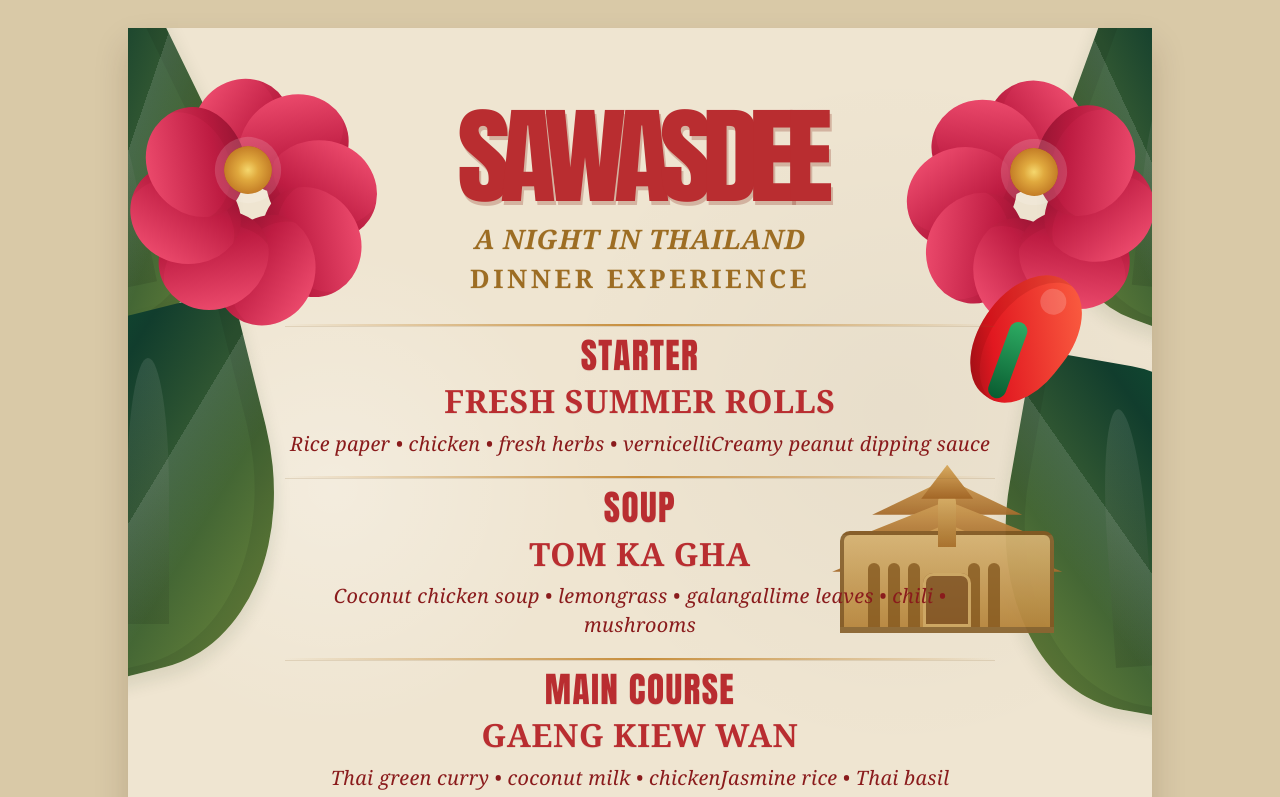
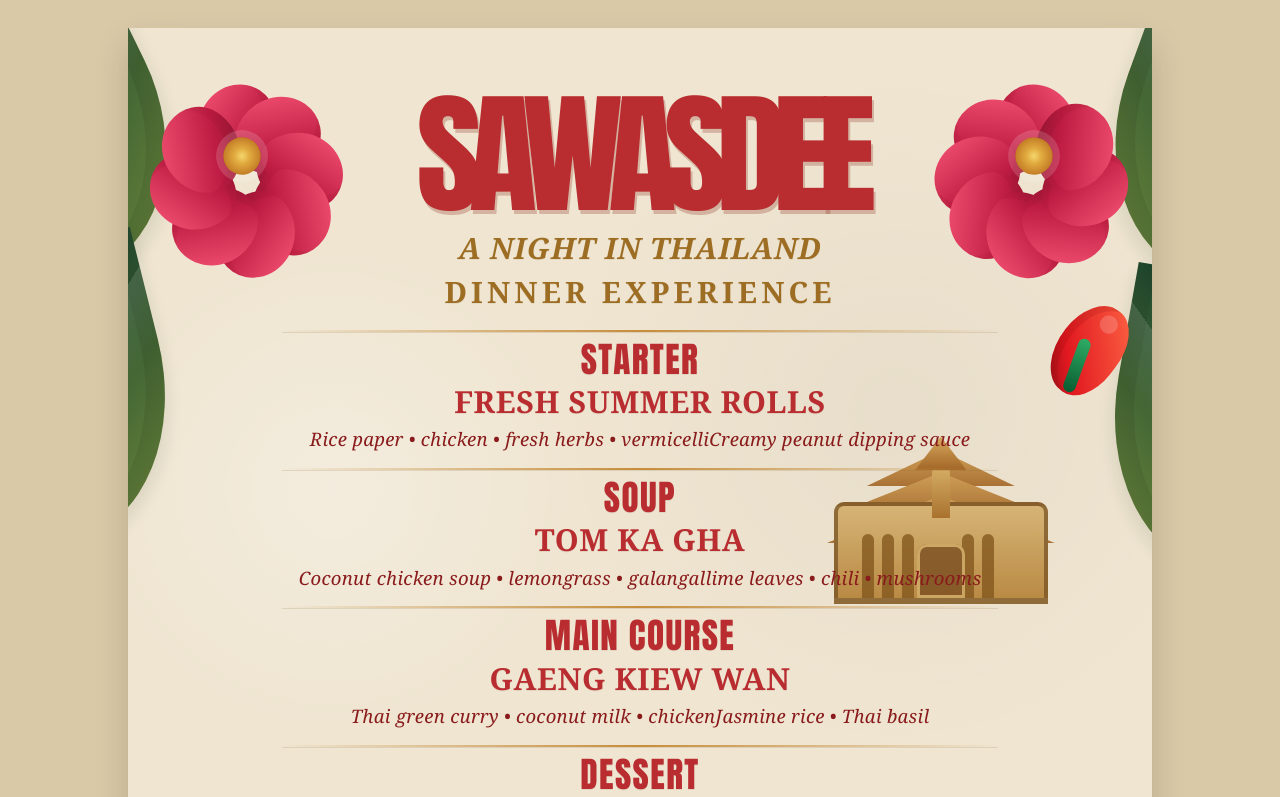
Before and after one commit to Keytone14/dinner-fight, a plain HTML site: page index.html in a window 1280 px wide. Shown: the top 797 px of the page. Drawn offline with Linux system fonts and the light colour scheme.

Commit message:
optimization

```diff
--- a/index.html
+++ b/index.html
@@ -61,7 +61,7 @@
           <article class="course">
             <h2>STARTER</h2>
             <h3>FRESH SUMMER ROLLS</h3>
-            <p>Rice paper • chicken • fresh herbs • vernicelli<br />Creamy peanut dipping sauce</p>
+            <p>Rice paper • chicken • fresh herbs • vermicelli<br />Creamy peanut dipping sauce</p>
           </article>
 
           <div class="line"></div>
--- a/styles.css
+++ b/styles.css
@@ -62,21 +62,21 @@ body {
 
 .hero {
   position: relative;
-  z-index: 3;
+  z-index: 4;
   text-align: center;
-  padding-top: 82px;
+  padding-top: 72px;
 }
 
 .hero h1 {
   margin: 0 auto;
-  max-width: 860px;
-  width: min(100%, 860px);
+  max-width: 980px;
+  width: min(100%, 980px);
   font-family: Impact, Haettenschweiler, "Arial Black", sans-serif;
-  font-size: clamp(5rem, 9vw, 15rem);
-  line-height: 0.8;
+  font-size: clamp(6.2rem, 11vw, 15.5rem);
+  line-height: 0.78;
   color: var(--ink);
   letter-spacing: -0.09em;
-  transform: scaleY(0.92);
+  transform: scaleY(0.94);
   text-shadow: 2px 4px 0 rgba(132, 31, 16, 0.25);
 }
 
@@ -93,7 +93,7 @@ body {
 }
 
 .subhead .script {
-  font-size: clamp(1.2rem, 2.1vw, 2.5rem);
+  font-size: clamp(1.3rem, 2.3vw, 2.5rem);
   font-style: italic;
   letter-spacing: 0.03em;
   color: var(--gold-dark);
@@ -102,22 +102,22 @@ body {
 }
 
 .subhead .caps {
-  font-size: clamp(1.3rem, 2vw, 2rem);
+  font-size: clamp(1.3rem, 2.3vw, 2.1rem);
   letter-spacing: 0.14em;
   text-shadow: 0 1px 0 rgba(107, 73, 28, 0.08);
 }
 
 .menu {
   position: relative;
-  width: min(72%, 710px);
-  margin: 28px auto 0;
-  z-index: 2;
+  width: min(70%, 720px);
+  margin: 18px auto 0;
+  z-index: 4;
 }
 
 .line {
   height: 2px;
   background: linear-gradient(to right, transparent, var(--gold), transparent);
-  margin: 18px 0 12px;
+  margin: 16px 0 10px;
   box-shadow: 0 1px 0 rgba(131, 92, 37, 0.16);
 }
 
@@ -131,10 +131,10 @@ body {
 
 .temple {
   position: absolute;
-  right: min(7vw, 120px);
-  top: 400px;
-  width: clamp(150px, 18vw, 240px);
-  height: clamp(130px, 16vw, 210px);
+  right: min(9vw, 130px);
+  top: 410px;
+  width: clamp(120px, 15vw, 200px);
+  height: clamp(100px, 13vw, 170px);
   z-index: 1;
   opacity: 0.95;
 }
@@ -244,7 +244,7 @@ body {
   font-family: Impact, Haettenschweiler, "Arial Black", sans-serif;
   color: var(--ink);
   letter-spacing: 0.04em;
-  font-size: clamp(2.2rem, 2.5vw, 3.4rem);
+  font-size: clamp(2.2rem, 2.6vw, 3.3rem);
   font-weight: 900;
   line-height: 1;
   text-transform: uppercase;
@@ -252,8 +252,8 @@ body {
 }
 
 .course h3 {
-  margin: 10px 0 10px;
-  font-size: clamp(2rem, 2.35vw, 3rem);
+  margin: 8px 0 8px;
+  font-size: clamp(1.9rem, 2.3vw, 2.9rem);
   line-height: 1.1;
   color: var(--ink);
   font-weight: 700;
@@ -265,8 +265,8 @@ body {
 
 .course p {
   margin: 0;
-  font-size: clamp(1.1rem, 1.55vw, 1.9rem);
-  line-height: 1.5;
+  font-size: clamp(1.02rem, 1.45vw, 1.8rem);
+  line-height: 1.38;
   color: var(--ink-dark);
   font-style: italic;
   font-weight: 400;
@@ -368,46 +368,46 @@ body {
 }
 
 .leaf-one {
-  left: -120px;
-  top: 12px;
+  left: -180px;
+  top: -34px;
   transform: rotate(-26deg);
 }
 
 .leaf-two {
-  left: -110px;
-  top: 288px;
-  width: 260px;
-  height: 350px;
+  left: -170px;
+  top: 220px;
+  width: 210px;
+  height: 290px;
   transform: rotate(-14deg);
 }
 
 .leaf-three {
-  left: -90px;
-  bottom: 56px;
-  width: 200px;
-  height: 280px;
+  left: -150px;
+  bottom: -8px;
+  width: 170px;
+  height: 230px;
   transform: rotate(24deg);
 }
 
 .leaf-four {
-  right: -118px;
-  top: 12px;
+  right: -180px;
+  top: -30px;
   transform: scaleX(-1) rotate(-20deg);
 }
 
 .leaf-five {
-  right: -100px;
-  top: 340px;
-  width: 250px;
-  height: 340px;
+  right: -170px;
+  top: 250px;
+  width: 210px;
+  height: 290px;
   transform: scaleX(-1) rotate(-10deg);
 }
 
 .leaf-six {
-  right: -94px;
-  bottom: 56px;
-  width: 190px;
-  height: 270px;
+  right: -150px;
+  bottom: -8px;
+  width: 170px;
+  height: 230px;
   transform: scaleX(-1) rotate(14deg);
 }
 
@@ -452,15 +452,15 @@ body {
 .flower .p8 { transform: translate(-50%, -50%) rotate(315deg) translateY(-40px); }
 
 .flower-left {
-  left: 10px;
-  top: 32px;
-  transform: rotate(-10deg) scale(0.92);
+  left: 4px;
+  top: 18px;
+  transform: rotate(-10deg) scale(0.72);
 }
 
 .flower-right {
   right: 8px;
-  top: 34px;
-  transform: scaleX(-1) rotate(-6deg) scale(0.92);
+  top: 18px;
+  transform: scaleX(-1) rotate(-6deg) scale(0.72);
 }
 
 .chili {
@@ -498,15 +498,15 @@ body {
 }
 
 .chili-left {
-  left: 90px;
-  bottom: 130px;
-  transform: rotate(14deg);
+  left: 20px;
+  bottom: 150px;
+  transform: rotate(14deg) scale(0.7);
 }
 
 .chili-right {
-  right: 82px;
-  top: 240px;
-  transform: scaleX(-1) rotate(-38deg);
+  right: 18px;
+  top: 252px;
+  transform: scaleX(-1) rotate(-38deg) scale(0.7);
 }
 
 @media (max-width: 960px) {
@@ -520,10 +520,10 @@ body {
 
 .tuktuk {
   position: absolute;
-  left: min(3vw, 42px);
-  bottom: 35px;
-  width: clamp(150px, 18vw, 220px);
-  height: clamp(90px, 11vw, 130px);
+  left: min(2vw, 26px);
+  bottom: 28px;
+  width: clamp(130px, 16vw, 190px);
+  height: clamp(80px, 9vw, 110px);
   z-index: 2;
 }
 
```
